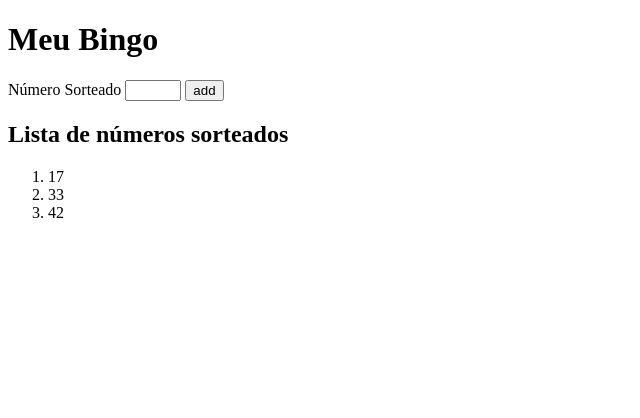
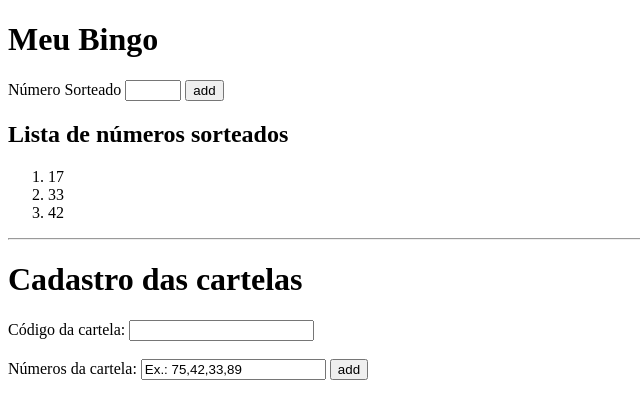
Before and after one commit to mofrof/3-_TDS_B_STAR, a plain HTML site: page index.html in a window 1280 px wide. Shown: the whole page, without its empty margins (0-640 px from the left). Drawn offline with Linux system fonts and the light colour scheme.

Commit message:
Criação da estrutura em html para cadastro das cartelas.

```diff
--- a/index.html
+++ b/index.html
@@ -18,5 +18,16 @@
         <li>33</li>
         <li>42</li>
     </ol>
+    <hr>
+    <h1>Cadastro das cartelas</h1>
+    <form action="" method="">
+        <label for="codCartela">Código da cartela:</label>
+        <input type="text" name="codCartela" id="codCartela">
+        <br>
+        <br>
+        <label for="numerosDaCartela">Números da cartela:</label>
+        <input type="text" name="numerosDaCartela" id="numerosDaCartela" value="Ex.: 75,42,33,89">
+        <input type="button" value="add">
+    </form>
 </body>
 </html>
```
